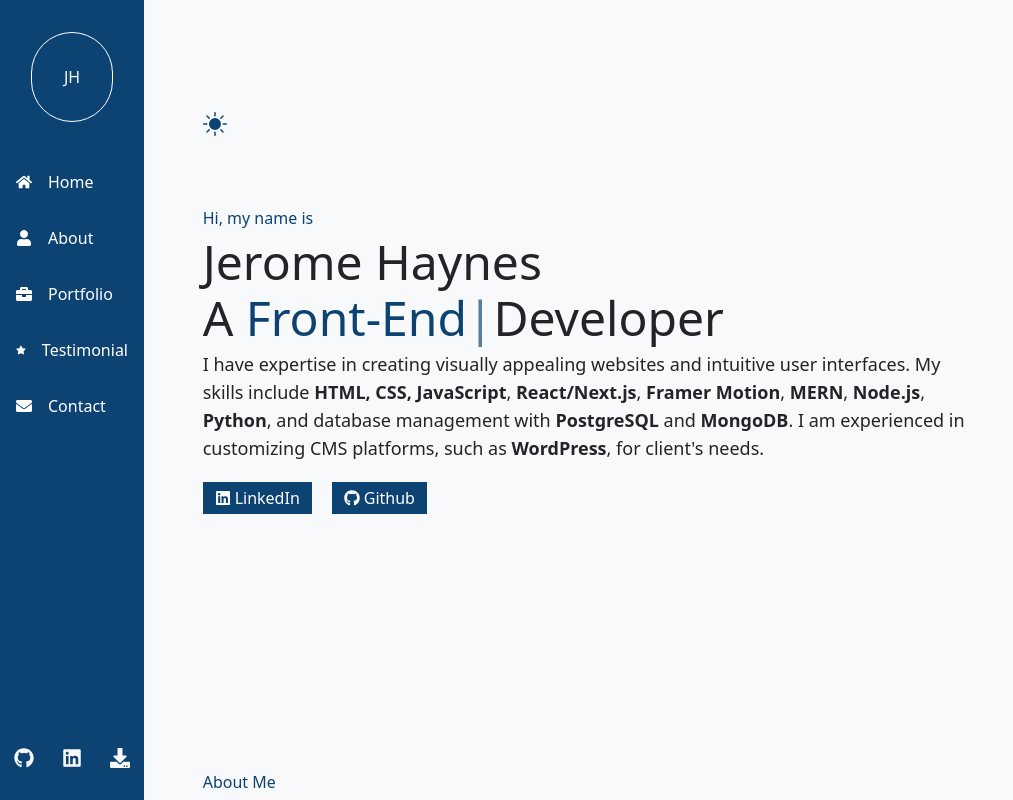
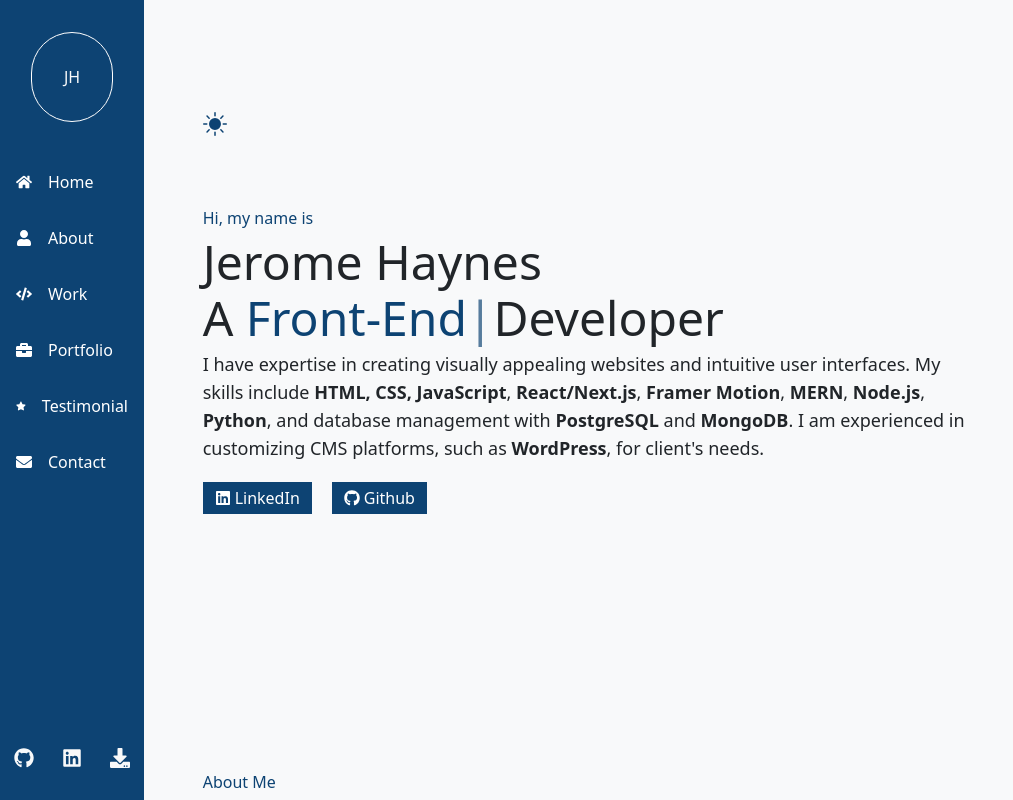
Before and after one commit to dev-rome/v3, a Next.js app: page /home in a window 1280 px wide. Shown: the top 800 px of the page, without its empty margins (0-1013 px from the left). Built offline with nearby package versions, Linux system fonts and the light colour scheme.

Commit message:
add work to desktop nav

```diff
--- a/src/components/navbar/NavMenu.tsx
+++ b/src/components/navbar/NavMenu.tsx
@@ -7,7 +7,7 @@ import {
   FaGithub,
   FaLinkedin,
   FaStar,
-  FaHandshake,
+  FaCode,
   FaDownload,
 } from "react-icons/fa";
 
@@ -21,7 +21,7 @@ export default function NavMenu() {
   const navigationItems: NavigationItem[] = [
     { title: "Home", icon: <FaHome />, target: "#home" },
     { title: "About", icon: <FaUser />, target: "#about" },
-    // { title: "Work", icon: <FaCode />, target: "#work" },
+    { title: "Work", icon: <FaCode />, target: "#work" },
     { title: "Portfolio", icon: <FaBriefcase />, target: "#portfolio" },
     { title: "Testimonial", icon: <FaStar />, target: "#testimonial" },
     { title: "Contact", icon: <FaEnvelope />, target: "#contact" },
```
